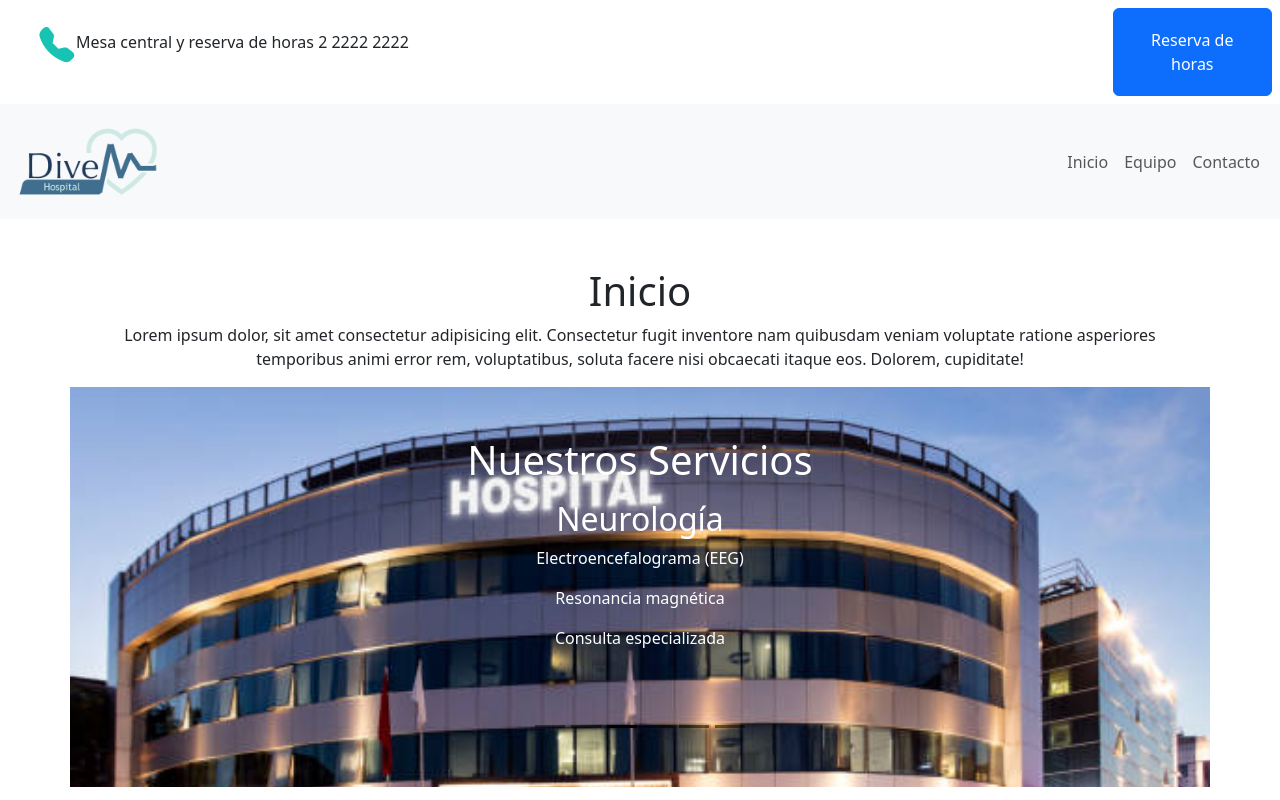
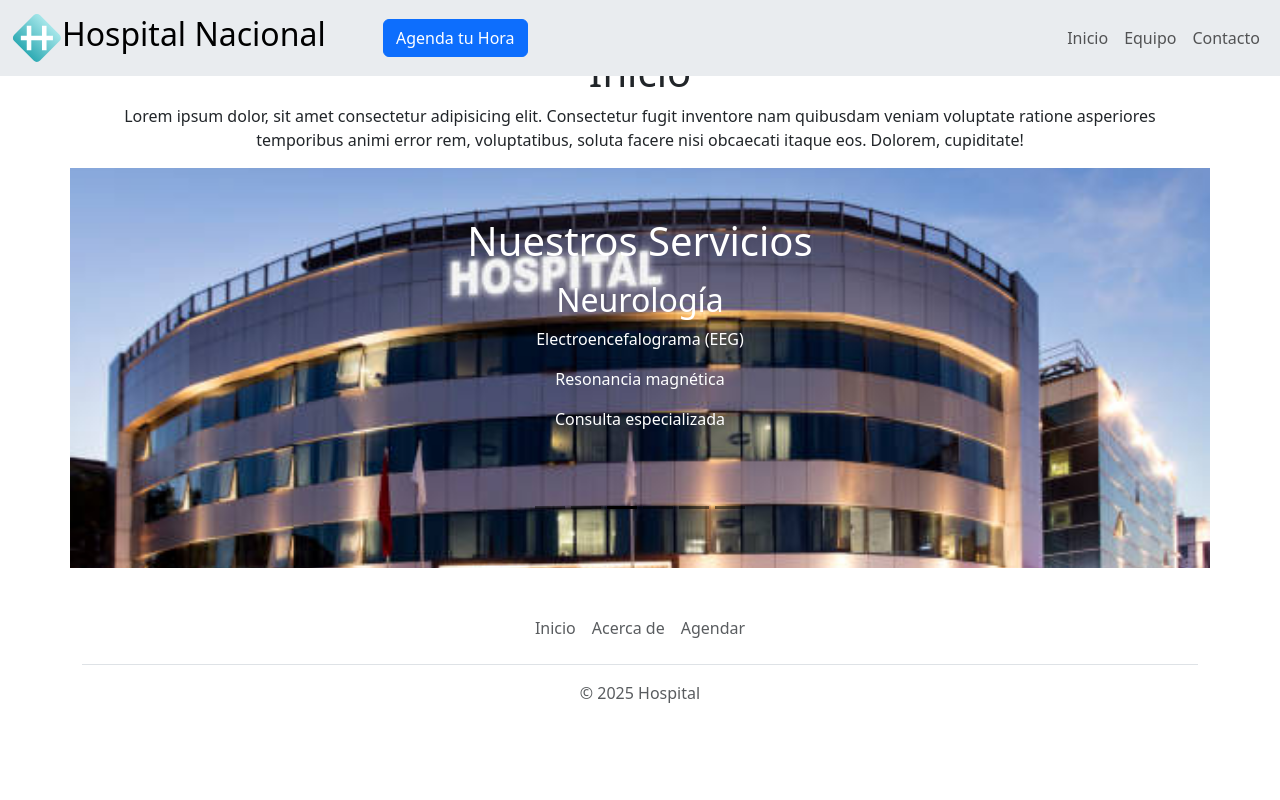
Before and after one commit to mr-pineda/M5-LabVirual1, a React (Vite) app: page / in a window 1280 px wide. Shown: the top 800 px of the page. Built offline with nearby package versions, Linux system fonts and the light colour scheme.

Commit message:
feat: Changes in header

```diff
--- a/src/components/Header.tsx
+++ b/src/components/Header.tsx
@@ -1,33 +1,41 @@
-import { Container, Nav, Navbar } from 'react-bootstrap';
+import { Col, Container, Nav, Navbar, Row } from 'react-bootstrap';
 import { PAGES } from '../utils/constants';
 import { Button, Image } from 'react-bootstrap';
-import '../assets/styles/styles.css';
 
 const Header = () => {
   return (
-    <>
-      {/* Navigation TO-DO: Agregar fixed-top cuando se logre achicar header*/}
-      <div className='container_nav'>
-        <div className='B-top-item d-block'>
-          <ul className='nav navbar-expand-md'>
-            <li className='container m-4 d-none d-md-block'>
-              <p className='nav-info me-auto d-sm-none d-md-block d-lg-block' aria-current="page">
-                <img src="assets/img/telephone-fillB.png" alt="Mesa central, reserva de horas" />
-                Mesa central y reserva de horas 2 2222 2222
-              </p>
-            </li>
-            <Button className='btn btn-primary ms-auto m-2'>
-              <Nav.Link className='text-white' href={PAGES.APPOINTMENT}>Reserva de horas</Nav.Link>
+    <Navbar
+      expand='lg'
+      className='navbar navbar-expand-lg bg-body-secondary fixed-top'
+    >
+      <Container fluid>
+        <Row className='w-100'>
+          <Col className='d-flex align-items-center justify-content-center justify-content-lg-start'>
+            <Navbar.Brand
+              href={PAGES.HOME}
+              className='d-flex flex-row align-items-center'
+            >
+              <Image
+                src='../../public/assets/img/hlogo.svg'
+                alt='Hospital Nacional'
+                height={50}
+              />
+              <h2 className='d-none d-lg-block'>Hospital Nacional</h2>
+            </Navbar.Brand>
+          </Col>
+          <Col className='d-flex align-items-center justify-content-center justify-content-lg-end'>
+            <Button className='btn btn-primary m-2'>
+              <Nav.Link className='text-white' href={PAGES.APPOINTMENT}>
+                Agenda tu Hora
+              </Nav.Link>
             </Button>
-          </ul>
-        </div>
-
-        <Navbar expand='lg' className='navbar navbar-expand-lg bg-body-tertiary'>
-          <Container fluid>
-            <Navbar.Brand href={PAGES.HOME}>
-              <Image src='../../public/assets/img/Logo--principal.png' alt='Hospital Nacional' className='logo-principal' />
-            </Navbar.Brand>
+          </Col>
+        </Row>
+        <Row className='w-100'>
+          <Col className='d-flex justify-content-center'>
             <Navbar.Toggle aria-controls='basic-navbar-nav' />
+          </Col>
+        </Row>
         <Navbar.Collapse id='basic-navbar-nav' className='justify-content-end'>
           <Nav>
             <Nav.Link href={PAGES.HOME}>Inicio</Nav.Link>
@@ -37,8 +45,6 @@ const Header = () => {
         </Navbar.Collapse>
       </Container>
     </Navbar>
-      </div>
-    </>
   );
 };
 
```
Also changed, not shown: public/assets/img/hlogo.svg (added). Lines whose indentation alone changed are shown as unchanged.
